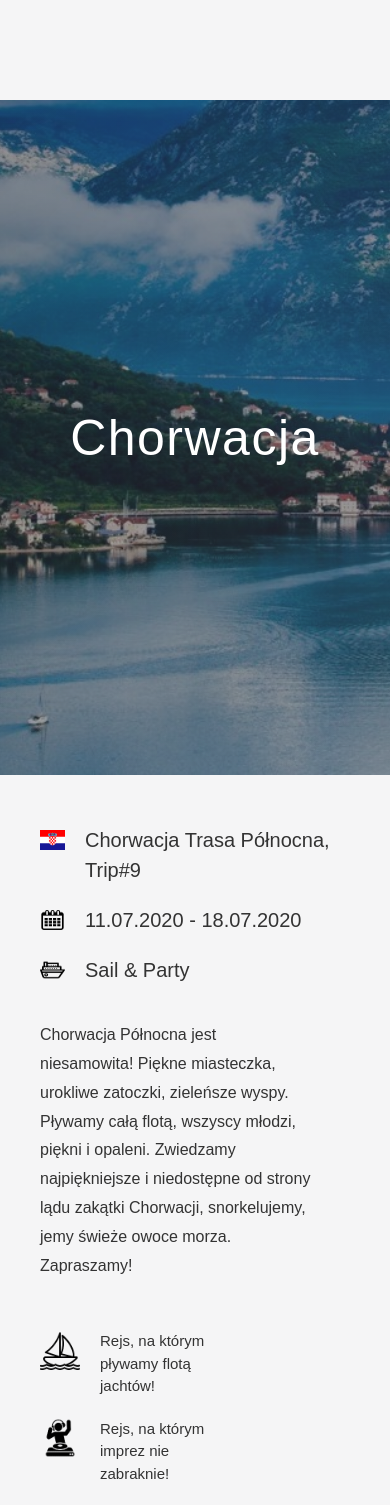
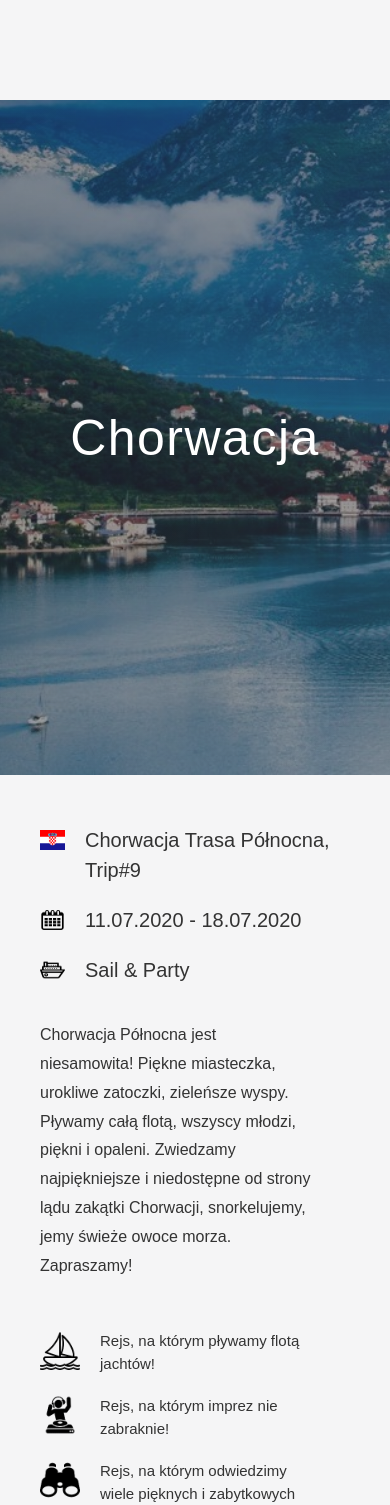
Before and after one commit to michal-adam-kozlowski/tbtoffersite, a React (Create React App) app: page / in a window 390 px wide. Shown: the top 1505 px of the page. Built offline with nearby package versions, Linux system fonts and the light colour scheme.

Commit message:
RWD Header

```diff
--- a/src/Hero.js
+++ b/src/Hero.js
@@ -5,7 +5,7 @@ import './Hero.scss';
 class Hero extends React.Component {
 
   state = {
-    destination: ["Czarnogóra", "Chorwacja",  "Baleary", "Grecja"]
+    destination: ["Czarnogóra", "Chorwacja", "Baleary", "Grecja"]
   }
 
   render() {
--- a/src/Tag.scss
+++ b/src/Tag.scss
@@ -33,3 +33,10 @@ $--text-align-l: left;
   color: $--font-color;
   font-family: $--font-family-p;
 }
+
+
+@media only screen and (max-width: 767px) {
+  .single-tag {
+    width: 100%;
+  }
+}
```
